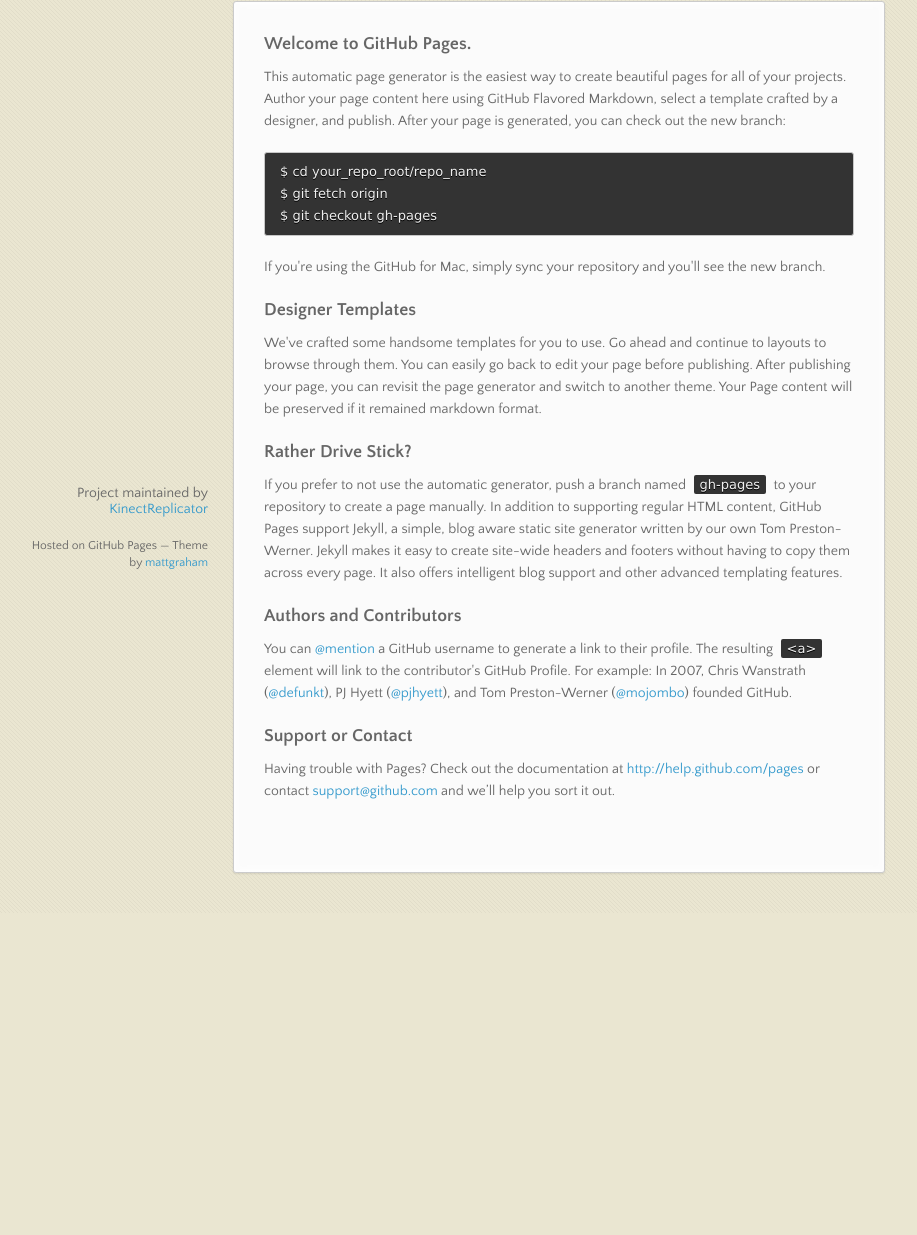
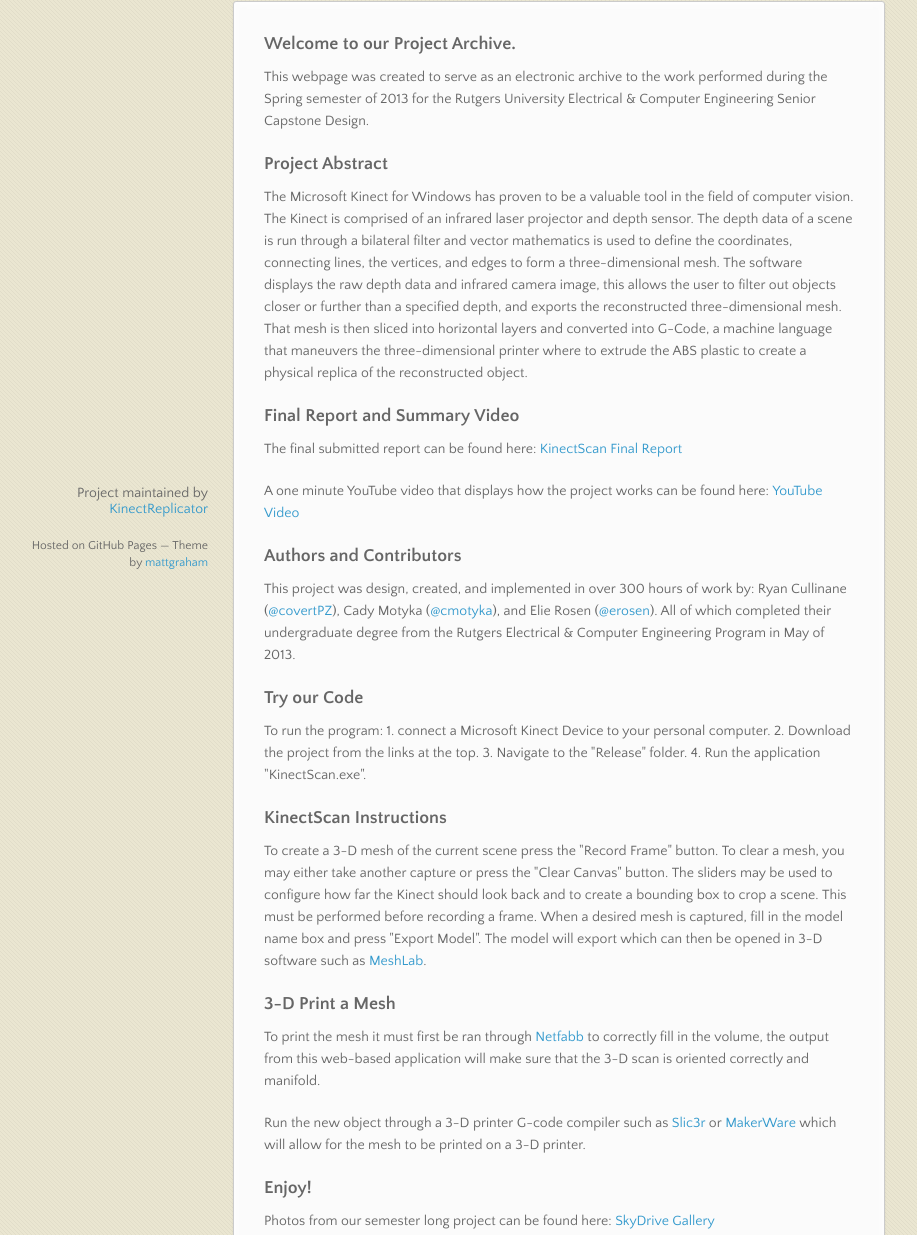
Before and after one commit to KinectReplicator/kinectScan, a plain HTML site: page index.html in a window 1280 px wide. Shown: the part 189-1424 px from the top of the page, without its empty margins (82-999 px from the left). Before the commit the page ends 1102 px from the top, so only its background shows below. Drawn offline with nearby package versions, Linux system fonts and the light colour scheme.

```diff
--- a/index.html
+++ b/index.html
@@ -39,32 +39,45 @@
         <ul></ul>
       </nav>
       <section>
-        <h3>Welcome to GitHub Pages.</h3>
+        <h3>Welcome to our Project Archive.</h3>
 
-<p>This automatic page generator is the easiest way to create beautiful pages for all of your projects. Author your page content here using GitHub Flavored Markdown, select a template crafted by a designer, and publish. After your page is generated, you can check out the new branch:</p>
+<p>This webpage was created to serve as an electronic archive to the work performed during the Spring semester of 2013 for the Rutgers University Electrical &amp; Computer Engineering Senior Capstone Design. </p>
 
-<pre><code>$ cd your_repo_root/repo_name
-$ git fetch origin
-$ git checkout gh-pages
-</code></pre>
+<h3>Project Abstract</h3>
 
-<p>If you're using the GitHub for Mac, simply sync your repository and you'll see the new branch.</p>
+<p>The Microsoft Kinect for Windows has proven to be a valuable tool in the field of computer vision. The Kinect is comprised of an infrared laser projector and depth sensor. The depth data of a scene is run through a bilateral filter and vector mathematics is used to define the coordinates, connecting lines, the vertices, and edges to form a three-dimensional mesh. The software displays the raw depth data and infrared camera image, this allows the user to filter out objects closer or further than a specified depth, and exports the reconstructed three-dimensional mesh. That mesh is then sliced into horizontal layers and converted into G-Code, a machine language that maneuvers the three-dimensional printer where to extrude the ABS plastic to create a physical replica of the reconstructed object. </p>
 
-<h3>Designer Templates</h3>
+<h3>Final Report and Summary Video</h3>
 
-<p>We've crafted some handsome templates for you to use. Go ahead and continue to layouts to browse through them. You can easily go back to edit your page before publishing. After publishing your page, you can revisit the page generator and switch to another theme. Your Page content will be preserved if it remained markdown format.</p>
+<p>The final submitted report can be found here: <a href="https://github.com/KinectReplicator/Documentation/raw/master/FinalReport.pdf">KinectScan Final Report</a></p>
 
-<h3>Rather Drive Stick?</h3>
-
-<p>If you prefer to not use the automatic generator, push a branch named <code>gh-pages</code> to your repository to create a page manually. In addition to supporting regular HTML content, GitHub Pages support Jekyll, a simple, blog aware static site generator written by our own Tom Preston-Werner. Jekyll makes it easy to create site-wide headers and footers without having to copy them across every page. It also offers intelligent blog support and other advanced templating features.</p>
+<p>A one minute YouTube video that displays how the project works can be found here: <a href="http://www.youtube.com/watch?v=5dCNUGW-1Hg">YouTube Video</a></p>
 
 <h3>Authors and Contributors</h3>
 
-<p>You can <a href="https://github.com/blog/821" class="user-mention">@mention</a> a GitHub username to generate a link to their profile. The resulting <code>&lt;a&gt;</code> element will link to the contributor's GitHub Profile. For example: In 2007, Chris Wanstrath (<a href="https://github.com/defunkt" class="user-mention">@defunkt</a>), PJ Hyett (<a href="https://github.com/pjhyett" class="user-mention">@pjhyett</a>), and Tom Preston-Werner (<a href="https://github.com/mojombo" class="user-mention">@mojombo</a>) founded GitHub.</p>
+<p>This project was design, created, and implemented in over 300 hours of work by: Ryan Cullinane (<a href="https://github.com/covertPZ" class="user-mention">@covertPZ</a>), Cady Motyka (<a href="https://github.com/cmotyka" class="user-mention">@cmotyka</a>), and Elie Rosen (<a href="https://github.com/erosen" class="user-mention">@erosen</a>). All of which completed their undergraduate degree from the Rutgers Electrical &amp; Computer Engineering Program in May of 2013. </p>
 
-<h3>Support or Contact</h3>
+<h3>Try our Code</h3>
 
-<p>Having trouble with Pages? Check out the documentation at <a href="http://help.github.com/pages">http://help.github.com/pages</a> or contact <a href="mailto:support@github.com">support@github.com</a> and we’ll help you sort it out.</p>
+<p>To run the program:
+1. connect a Microsoft Kinect Device to your personal computer.
+2. Download the project from the links at the top.
+3. Navigate to the "Release" folder.
+4. Run the application "KinectScan.exe".</p>
+
+<h3>KinectScan Instructions</h3>
+
+<p>To create a 3-D mesh of the current scene press the "Record Frame" button. To clear a mesh, you may either take another capture or press the "Clear Canvas" button. The sliders may be used to configure how far the Kinect should look back and to create a bounding box to crop a scene. This must be performed before recording a frame. When a desired mesh is captured, fill in the model name box and press "Export Model". The model will export which can then be opened in 3-D software such as <a href="http://meshlab.sourceforge.net/">MeshLab</a>. </p>
+
+<h3>3-D Print a Mesh</h3>
+
+<p>To print the mesh it must first be ran through <a href="http://cloud.netfabb.com/">Netfabb</a> to correctly fill in the volume, the output from this web-based application will make sure that the 3-D scan is oriented correctly and manifold. </p>
+
+<p>Run the new object through a 3-D printer G-code compiler such as <a href="http://slic3r.org/">Slic3r</a> or <a href="http://www.makerbot.com/makerware/">MakerWare</a> which will allow for the mesh to be printed on a 3-D printer.</p>
+
+<h3>Enjoy!</h3>
+
+<p>Photos from our semester long project can be found here: <a href="http://sdrv.ms/13elU5N">SkyDrive Gallery</a></p>
       </section>
       <footer>
         <p>Project maintained by <a href="https://github.com/KinectReplicator">KinectReplicator</a></p>
@@ -72,6 +85,16 @@
       </footer>
     </div>
     <!--[if !IE]><script>fixScale(document);</script><![endif]-->
+              <script type="text/javascript">
+            var gaJsHost = (("https:" == document.location.protocol) ? "https://ssl." : "http://www.");
+            document.write(unescape("%3Cscript src='" + gaJsHost + "google-analytics.com/ga.js' type='text/javascript'%3E%3C/script%3E"));
+          </script>
+          <script type="text/javascript">
+            try {
+              var pageTracker = _gat._getTracker("UA-40556645-1");
+            pageTracker._trackPageview();
+            } catch(err) {}
+          </script>
 
   </body>
 </html>
```
Also changed, not shown: params.json (+1 -1 lines).
